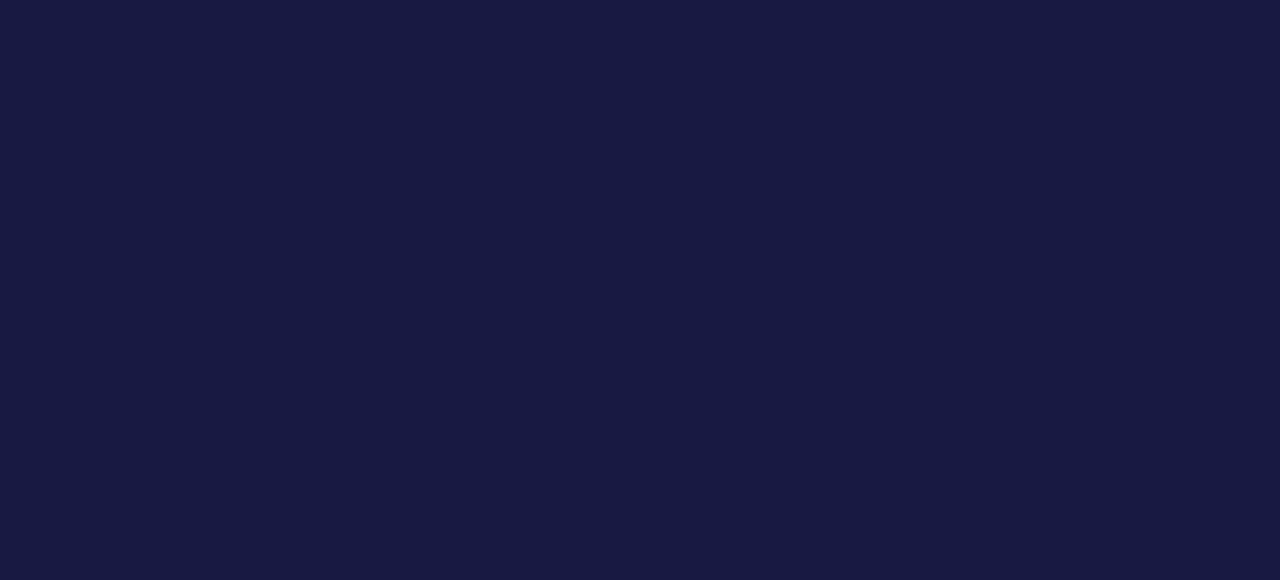
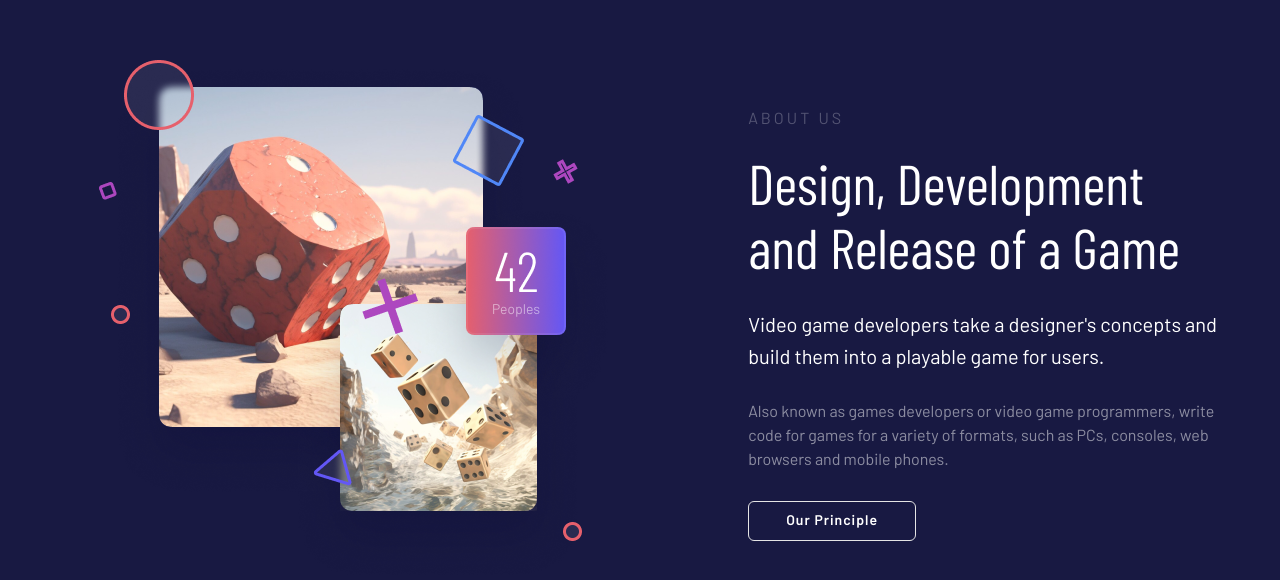
Before and after one commit to surajpahari/krezona, a Next.js app: page / in a window 1280 px wide. Shown: the part 1466-2046 px from the top of the page. Before the commit the page ends 800 px from the top, so only its background shows below. Built offline with nearby package versions, Linux system fonts and the light colour scheme.

Commit message:
chore(ui):add about section

```diff
--- a/app/page.tsx
+++ b/app/page.tsx
@@ -1,9 +1,17 @@
+import { IntroSection } from "@/components/home/intro-section";
+import { AboutSection } from "../components/home/about-section";
 import { Navbar } from "@/components/navbar/navbar";
 
 export default function Home() {
   return (
     <div className="">
       <Navbar />
+      <div className="mt-[100px] sm:mx-[135px] mx-[23px]">
+        <IntroSection />
+      </div>
+      <div className="mt-64 ">
+        <AboutSection />
+      </div>
     </div>
 
   );
--- /dev/null
+++ b/components/home/about-section.tsx
@@ -0,0 +1,44 @@
+import { Button } from "../ui/button"
+import Image from "next/image"
+import About from "@/public/about.png"
+export const AboutSection = () => {
+  return (
+    <div className="flex flex-wrap sm:gap-[115px] items-center justify-center">
+      <div>
+        <Image src={About} alt="About" />
+      </div>
+      <div className="flex flex-col  justify-center">
+        <div className=" mb-[17px] leading-8 tracking-[3px] opacity-50">
+          <span className="leading-8 tracking-[3px] opacity-50">
+            ABOUT US
+          </span>
+        </div>
+        <div className="mb-[29px] text-barlow-condensed  text-7xl text-[56px]  leading-[64px]">
+          Design, Development
+          <br />
+          and Release of a Game
+        </div>
+        <div className="mb-[27px] text-xl font-normal leading-8">
+          Video game developers take a designer's concepts and
+          <br />
+          build them into a playable game for users.
+        </div>
+        <div className="opacity-50">
+          Also known as games developers or video game programmers, write
+          <br />
+          code for games for a variety of formats, such as PCs, consoles, web
+          <br />browsers and mobile phones.
+        </div>
+        <div className="flex gap-2 items-center mt-[30px]">
+          <div>
+            <Button variant={'outline'} className="px-[37px]">
+              <span className="font-bold text-sm leading-[16.8px] tracking-[1px]">
+                Our Principle
+              </span>
+            </Button>
+          </div>
+        </div>
+      </div>
+    </div>)
+
+}
```
Also changed, not shown: public/about.png (added).
